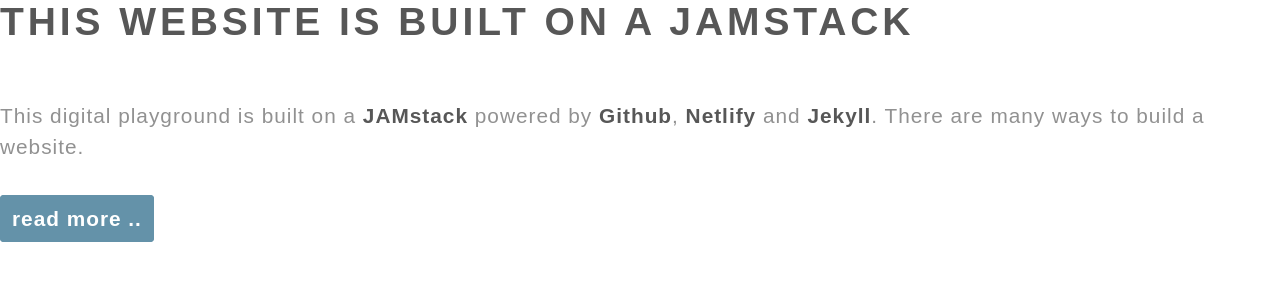
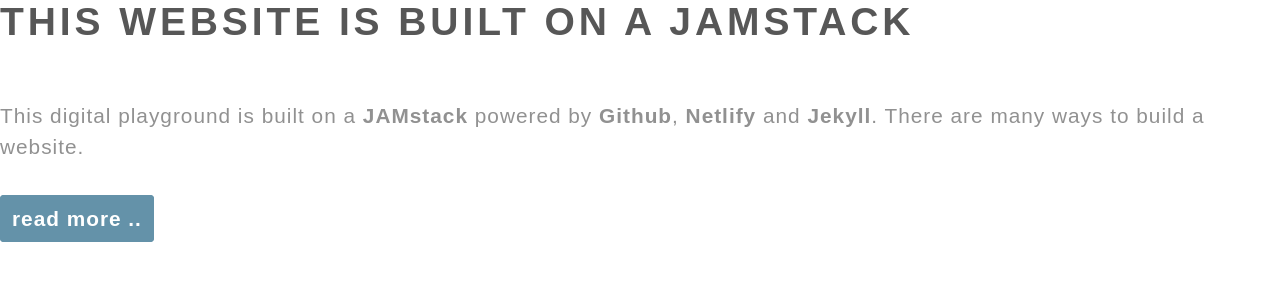
Before and after one commit to cristego/cristego.github.io, a Jekyll site: the page built from articles/index.html, in a window 1280 px wide. Shown: the part 264-562 px from the top of the page. Built offline with Jekyll 4.4.1, drawn with Linux system fonts in a browser that asks for light colours; the list of posts is cut into pages by our own code.

Commit message:
updated css

```diff
--- a/css/core.css
+++ b/css/core.css
@@ -457,7 +457,6 @@
 }
 
 #post p a, #content_about p a {
-	color: #575757;
 	font-weight: 700;
 }
 
```
